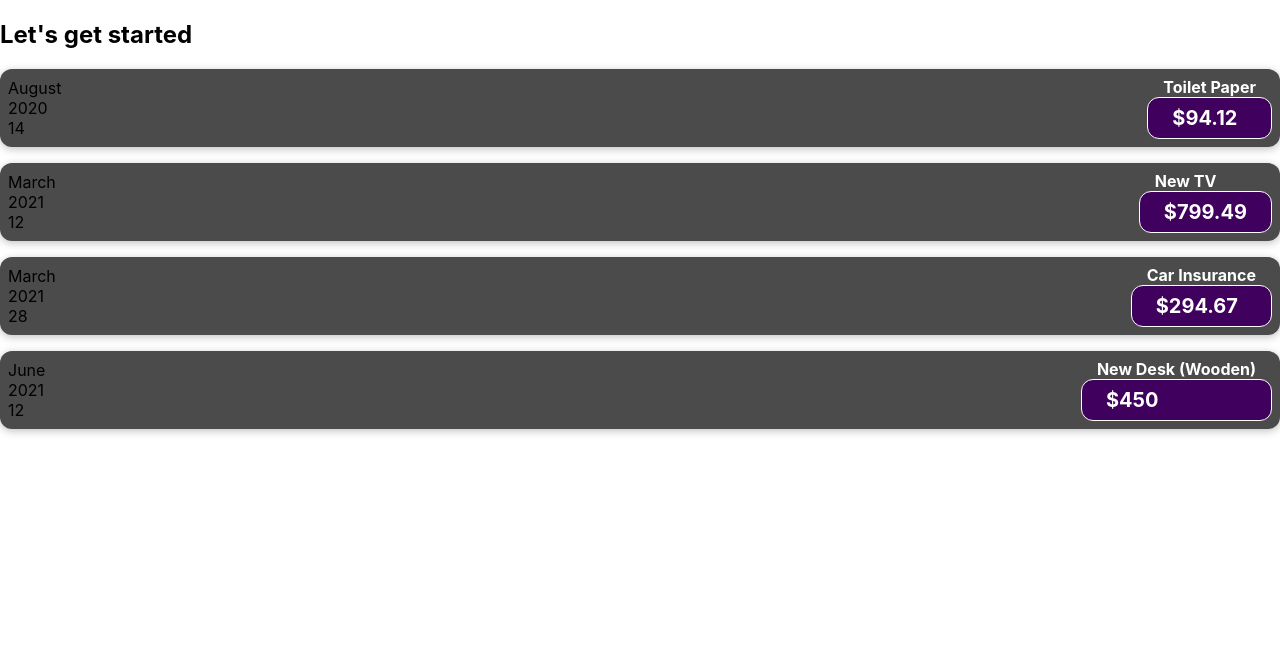
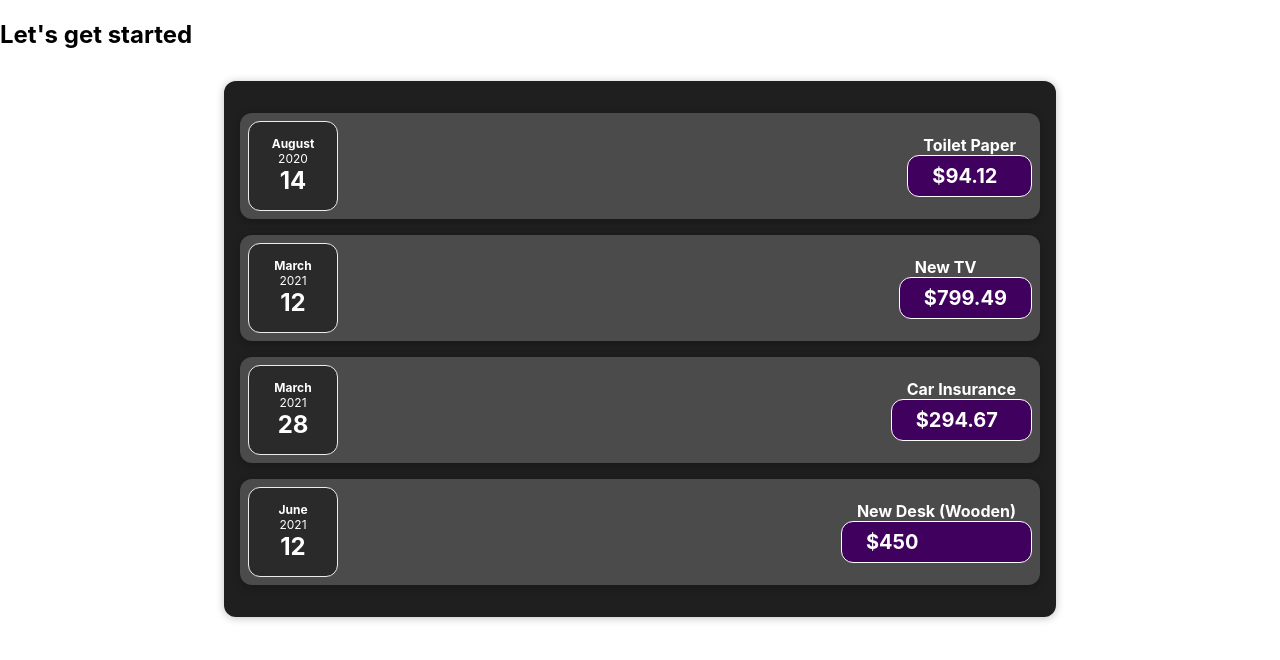
Before and after one commit to gaganggoyal/reactfirstapp, a React (Create React App) app: page / in a window 1280 px wide. Shown: the top 660 px of the page. Built offline with nearby package versions, Linux system fonts and the light colour scheme.

Commit message:
Add Expenses js css

```diff
--- a/src/App.js
+++ b/src/App.js
@@ -1,4 +1,4 @@
-import ExpenseItem from './components/ExpenseItem';
+import Expenses from './components/Expenses'
 
 
 function App() {
@@ -31,27 +31,8 @@
 
   return (
     <div>
-      <h2> Let's get started</h2>
-      <ExpenseItem
-        title={expenses[0].title}
-        amount={expenses[0].amount}
-        date={expenses[0].date}
-        ></ExpenseItem>
-      <ExpenseItem
-        title={expenses[1].title}
-        amount={expenses[1].amount}
-        date={expenses[1].date}
-        ></ExpenseItem>
-      <ExpenseItem
-        title={expenses[2].title}
-        amount={expenses[2].amount}
-        date={expenses[2].date}
-        ></ExpenseItem>
-      <ExpenseItem
-        title={expenses[3].title}
-        amount={expenses[3].amount}
-        date={expenses[3].date}
-        ></ExpenseItem>
+      <h2>Let's get started</h2>
+      <Expenses data={expenses} />
     </div>
   );
 }
--- /dev/null
+++ b/src/components/ExpenseDate.css
@@ -0,0 +1,26 @@
+.expense-date {
+  display: flex;
+  flex-direction: column;
+  width: 5.5rem;
+  height: 5.5rem;
+  border: 1px solid #ececec;
+  background-color: #2a2a2a;
+  color: white;
+  border-radius: 12px;
+  align-items: center;
+  justify-content: center;
+}
+
+.expense-date__month {
+  font-size: 0.75rem;
+  font-weight: bold;
+}
+
+.expense-date__year {
+  font-size: 0.75rem;
+}
+
+.expense-date__day {
+  font-size: 1.5rem;
+  font-weight: bold;
+}
--- a/src/components/ExpenseDate.js
+++ b/src/components/ExpenseDate.js
@@ -1,13 +1,15 @@
+import './ExpenseDate.css'
+
 function ExpenseDate(props1) {
   const month = props1.date.toLocaleString("en-Us", { month: 'long' });
   const day = props1.date.toLocaleString('en-US', { day: '2-digit' });
   const year = props1.date.getFullYear();
 
   return (
-      <div>
-        <div>{month}</div>
-        <div>{year}</div>
-        <div>{day}</div>
+      <div className="expense-date">
+        <div className="expense-date__month">{month}</div>
+        <div className="expense-date__year">{year}</div>
+        <div className="expense-date__day">{day}</div>
       </div>
   );
 }
--- /dev/null
+++ b/src/components/Expenses.css
@@ -0,0 +1,11 @@
+
+
+.expenses {
+  padding: 1rem;
+  background-color: rgb(31, 31, 31);
+  margin: 2rem auto;
+  width: 50rem;
+  max-width: 95%;
+  border-radius: 12px;
+  box-shadow: 0 1px 8px rgba(0, 0, 0, 0.25);
+}
--- /dev/null
+++ b/src/components/Expenses.js
@@ -0,0 +1,32 @@
+import './Expenses.css'
+import ExpenseItem from './ExpenseItem';
+
+function Expenses(props) {
+  return (
+    <div className="expenses">
+      <ExpenseItem
+        title={props.data[0].title}
+        amount={props.data[0].amount}
+        date={props.data[0].date}
+        ></ExpenseItem>
+      <ExpenseItem
+        title={props.data[1].title}
+        amount={props.data[1].amount}
+        date={props.data[1].date}
+        ></ExpenseItem>
+      <ExpenseItem
+        title={props.data[2].title}
+        amount={props.data[2].amount}
+        date={props.data[2].date}
+        ></ExpenseItem>
+      <ExpenseItem
+        title={props.data[3].title}
+        amount={props.data[3].amount}
+        date={props.data[3].date}
+        ></ExpenseItem>
+    </div>
+
+  );
+}
+
+export default Expenses;
```
Also changed, not shown: src/components/ExpenseItem.js (line endings or trailing spaces).
